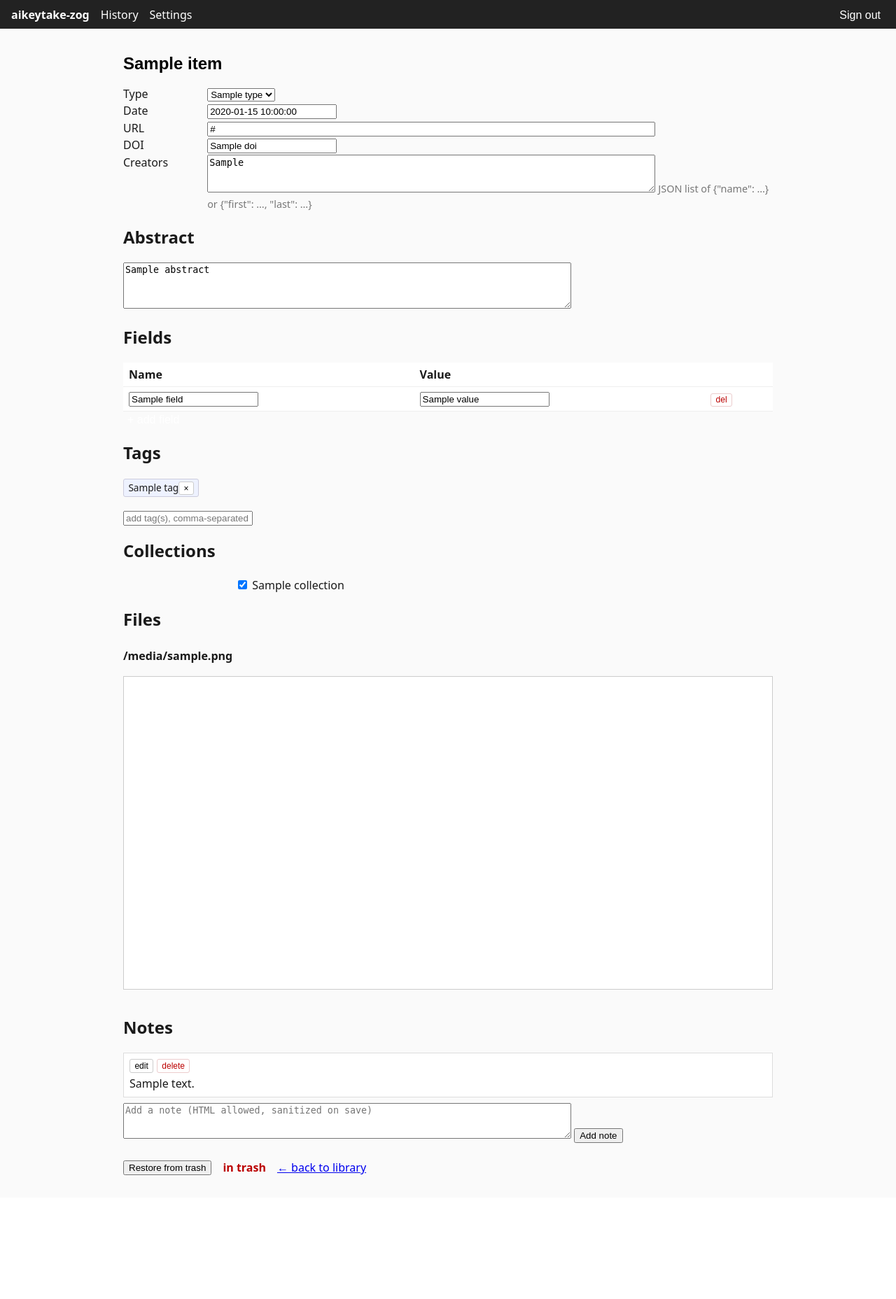
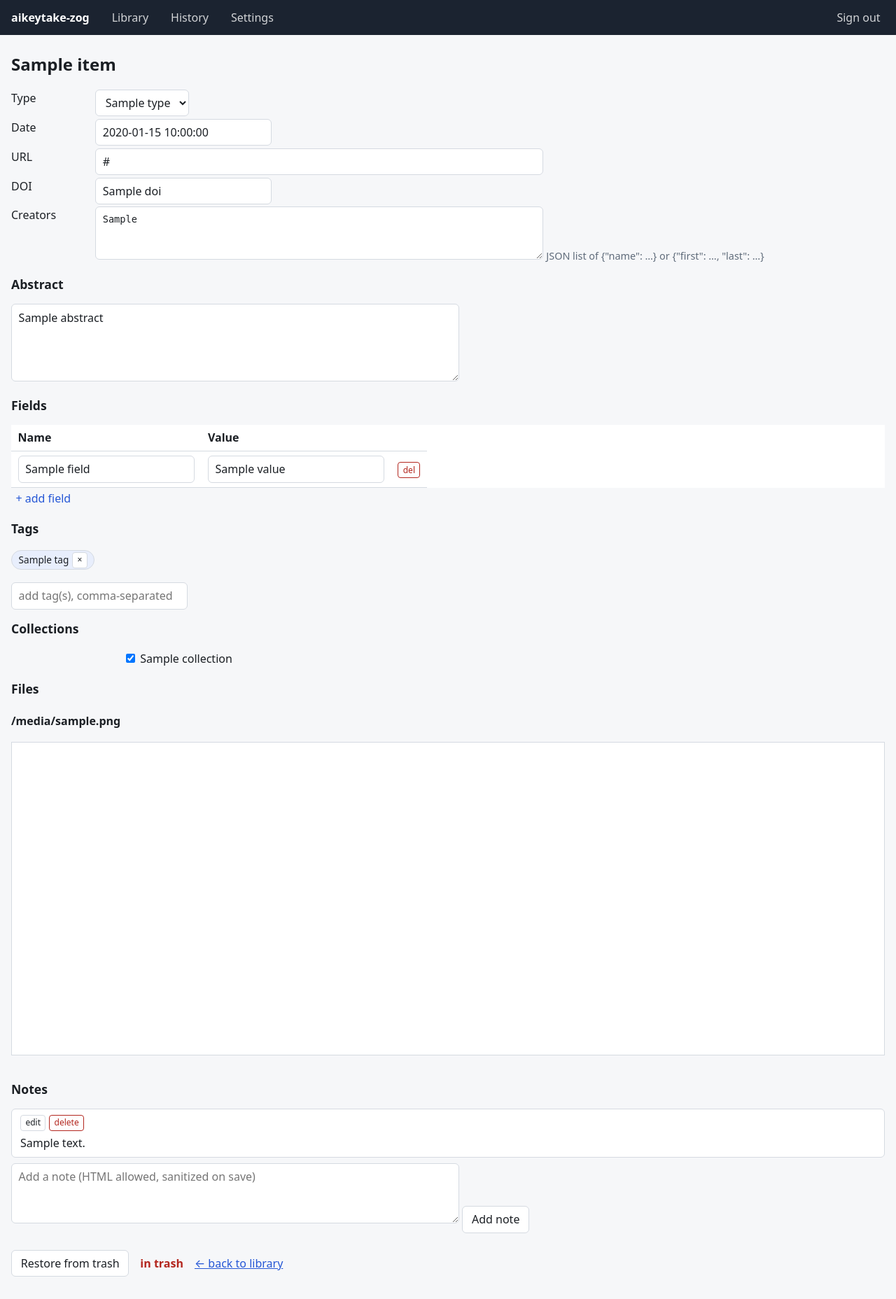
Before and after one commit to vankhoa21991/zotero_rag, a FastAPI app: template src/aikeytake_zog/templates/item.html in a window 1280 px wide. Shown: the whole page at 70% size. Before the commit the page ends 1679 px from the top, so only its background shows below. Run offline with FastAPI, Linux system fonts and the light colour scheme; the template is opened without the code that fills it: most values are stand-ins (such as "Sample title", 1, 10 or a date in 2020); parts of the project's set-up code (start-up, migrations or seed data) failed here and were passed over.

Commit message:
style(aikeytake-zog): theme tokens, responsive layout, fix hidden bulk bar
Co-Authored-By: Claude Sonnet 5.5 <noreply@anthropic.com>

```diff
--- a/src/aikeytake_zog/static/app.css
+++ b/src/aikeytake_zog/static/app.css
@@ -1,48 +1,132 @@
 /* aikeytake-zog — mobile-first, no external dependencies */
+:root {
+  --bg: #f6f7f9;
+  --fg: #1b1f24;
+  --muted: #5f6b7a;
+  --accent: #2557d6;
+  --accent-fg: #fff;
+  --border: #d5dae1;
+  --card: #fff;
+  --danger: #b3261e;
+  --nav-bg: #1b2330;
+  --nav-fg: #fff;
+  --highlight: #fff6d6;
+  --highlight-border: #e0a800;
+  --chip-bg: #e8eefc;
+  color-scheme: light dark;
+}
+@media (prefers-color-scheme: dark) {
+  :root {
+    --bg: #14171c;
+    --fg: #e6e9ee;
+    --muted: #98a2b3;
+    --accent: #7aa2ff;
+    --accent-fg: #0b1220;
+    --border: #2f3640;
+    --card: #1c2128;
+    --danger: #ff8a80;
+    --nav-bg: #0e1116;
+    --nav-fg: #e6e9ee;
+    --highlight: #2d2810;
+    --highlight-border: #b8901a;
+    --chip-bg: #24304d;
+  }
+}
+
 * { box-sizing: border-box; }
-body { font-family: system-ui, sans-serif; margin: 0; color: #1a1a1a; background: #fafafa; }
-nav { display: flex; gap: 1rem; align-items: center; padding: 0.6rem 1rem; background: #222; color: #fff; }
-nav a { color: #fff; text-decoration: none; }
-nav .brand { font-weight: 700; }
+[hidden] { display: none !important; }
+html { -webkit-text-size-adjust: 100%; }
+body { font: 16px/1.5 system-ui, -apple-system, "Segoe UI", sans-serif; margin: 0; color: var(--fg); background: var(--bg); overflow-wrap: anywhere; }
+a { color: var(--accent); }
+:focus-visible { outline: 2px solid var(--accent); outline-offset: 2px; }
+
+nav { display: flex; gap: 0.25rem 1rem; align-items: center; flex-wrap: wrap; padding: 0.5rem 1rem; background: var(--nav-bg); color: var(--nav-fg); }
+nav a { color: var(--nav-fg); text-decoration: none; padding: 0.3rem 0.5rem; border-radius: 6px; opacity: 0.8; }
+nav a:hover { opacity: 1; }
+nav a[aria-current="page"] { opacity: 1; background: rgba(255, 255, 255, 0.16); font-weight: 600; }
+nav .brand { font-weight: 700; opacity: 1; padding-left: 0; }
 nav .inline { margin-left: auto; display: inline; }
-button.linklike { background: none; border: none; color: #fff; cursor: pointer; font-size: 1rem; }
-main { padding: 1rem; max-width: 60rem; margin: 0 auto; }
-h1 { font-size: 1.5rem; }
+nav button.linklike { color: var(--nav-fg); opacity: 0.8; }
+
+main { padding: 1rem; max-width: 80rem; margin: 0 auto; }
+h1 { font-size: 1.5rem; margin: 0.5rem 0 1rem; }
+h2 { font-size: 1.1rem; }
+
+/* controls */
+input, select, textarea, button { font: inherit; color: var(--fg); }
+input, select, textarea { background: var(--card); border: 1px solid var(--border); border-radius: 6px; padding: 0.4rem 0.6rem; max-width: 100%; }
+button, .btn { display: inline-flex; align-items: center; justify-content: center; gap: 0.4rem; background: var(--card); border: 1px solid var(--border); border-radius: 6px; padding: 0.4rem 0.8rem; cursor: pointer; text-decoration: none; color: var(--fg); min-height: 2.25rem; }
+button:hover, .btn:hover { border-color: var(--accent); }
+.btn-primary, button[type="submit"]:not(.linklike) { background: var(--accent); border-color: var(--accent); color: var(--accent-fg); font-weight: 600; }
+.btn-primary:hover { filter: brightness(1.08); }
+.icon-btn { padding: 0; width: 2.25rem; min-width: 2.25rem; height: 2.25rem; line-height: 1; }
+.chip { display: inline-flex; align-items: center; gap: 0.3rem; background: var(--chip-bg); border: 1px solid var(--border); border-radius: 999px; padding: 0.1rem 0.6rem; font-size: 0.85rem; }
+button.linklike { background: none; border: none; color: var(--accent); min-height: 0; padding: 0.2rem 0.4rem; }
+button.linklike:hover { text-decoration: underline; }
+button.linklike.dark { color: var(--accent); font-size: 0.9rem; margin-left: 0.3rem; }
+button.mini { font-size: 0.75rem; padding: 0.1rem 0.4rem; min-height: 0; border-radius: 4px; }
+button.mini.danger, .danger { color: var(--danger); }
+button.mini.danger { border-color: var(--danger); }
+
+.muted { color: var(--muted); font-size: 0.9rem; }
+.mono { font-family: ui-monospace, monospace; font-size: 0.85rem; }
+.wide { width: 100%; max-width: 40rem; }
+textarea.wide { min-height: 3rem; }
+.error { color: var(--danger); }
+
+/* layout: sidebar + content */
 .filters { display: flex; gap: 0.5rem; flex-wrap: wrap; margin-bottom: 1rem; }
 .filters input[type="search"] { flex: 1; min-width: 12rem; }
-.layout { display: grid; grid-template-columns: 1fr; gap: 1rem; }
-@media (min-width: 40rem) { .layout { grid-template-columns: 12rem 1fr; } }
-.tree { list-style: none; padding: 0; }
+.layout { display: grid; grid-template-columns: minmax(0, 1fr); gap: 1rem; }
+@media (min-width: 48rem) {
+  .layout { grid-template-columns: 16rem minmax(0, 1fr); gap: 1.5rem; }
+}
+aside { min-width: 0; }
+.tree { list-style: none; padding: 0; margin: 0; }
+.tree .tree { padding-left: 1rem; }
 .tree li a.active { font-weight: 700; }
-.item-row { display: flex; gap: 0.5rem; align-items: baseline; padding: 0.3rem 0; border-bottom: 1px solid #eee; }
-.muted { color: #777; font-size: 0.9rem; }
-#bulk { position: sticky; bottom: 0; background: #fff; border: 1px solid #ccc; padding: 0.5rem; display: flex; gap: 0.4rem; flex-wrap: wrap; margin-top: 1rem; }
-.meta { display: grid; grid-template-columns: max-content 1fr; gap: 0.1rem 1rem; }
+.coll-row { display: flex; gap: 0.4rem; align-items: baseline; }
+.coll-row a { flex: 1; overflow: hidden; text-overflow: ellipsis; white-space: nowrap; }
+
+.item-row { display: flex; gap: 0.5rem; align-items: baseline; padding: 0.45rem 0; border-bottom: 1px solid var(--border); flex-wrap: wrap; }
+.item-row > a { flex: 1 1 14rem; min-width: 0; }
+.pager { display: inline-block; margin: 0.5rem 0; padding: 0.4rem 0.9rem; border: 1px solid var(--border); border-radius: 6px; background: var(--card); text-decoration: none; }
+
+#bulk { position: sticky; bottom: 0; background: var(--card); border: 1px solid var(--border); border-radius: 8px; padding: 0.5rem; display: flex; gap: 0.4rem; flex-wrap: wrap; align-items: center; margin-top: 1rem; }
+#bulk input, #bulk select { min-width: 0; flex: 1 1 8rem; }
+
+/* item page */
+.meta { display: grid; grid-template-columns: max-content minmax(0, 1fr); gap: 0.2rem 1rem; }
 .files { list-style: none; padding: 0; }
 .files li { padding: 0.3rem 0; }
-.missing { color: #b00; font-weight: 600; }
-iframe.snapshot { width: 100%; height: 28rem; border: 1px solid #ccc; background: #fff; margin: 0.5rem 0; }
-.note { border: 1px solid #ddd; padding: 0.5rem; margin: 0.5rem 0; background: #fff; }
-.note.annotation { border-left: 4px solid #e0a800; background: #fffbe8; }
-.badge { font-size: 0.75rem; color: #8a6d00; font-weight: 600; }
-table { border-collapse: collapse; width: 100%; background: #fff; }
-th, td { text-align: left; padding: 0.35rem 0.5rem; border-bottom: 1px solid #eee; }
+.missing { color: var(--danger); font-weight: 600; }
+iframe.snapshot { width: 100%; height: 28rem; border: 1px solid var(--border); background: #fff; margin: 0.5rem 0; }
+.note { border: 1px solid var(--border); border-radius: 6px; padding: 0.5rem 0.75rem; margin: 0.5rem 0; background: var(--card); }
+.note.annotation { border-left: 4px solid var(--highlight-border); background: var(--highlight); }
+.badge { font-size: 0.75rem; color: var(--highlight-border); font-weight: 600; }
+.note-actions { margin-bottom: 0.3rem; display: flex; gap: 0.3rem; }
+.item-actions { display: flex; gap: 1rem; align-items: center; margin-top: 1.5rem; flex-wrap: wrap; }
+.chips .chip { margin: 0.1rem 0.3rem 0.1rem 0; }
+.coll-checks label { display: inline-block; margin: 0.1rem 0.6rem 0.1rem 0; }
+h1 .title-input { font-size: 1.5rem; font-weight: 700; border: none; border-bottom: 2px solid transparent; border-radius: 0; background: transparent; width: 100%; max-width: none; padding: 0; }
+h1 .title-input:focus { border-bottom-color: var(--accent); outline: none; }
+
+/* tables */
+.table-wrap, main > table { display: block; overflow-x: auto; }
+table { border-collapse: collapse; width: 100%; background: var(--card); }
+th, td { text-align: left; padding: 0.4rem 0.6rem; border-bottom: 1px solid var(--border); }
+td.summary { max-width: 26rem; color: var(--muted); font-size: 0.9rem; }
+
+/* settings / login */
 #token-form { display: flex; gap: 0.5rem; flex-wrap: wrap; margin-bottom: 0.5rem; }
-#new-token { background: #eef; padding: 0.5rem; word-break: break-all; }
+#new-token { background: var(--chip-bg); padding: 0.5rem; word-break: break-all; border-radius: 6px; }
 form[action="/login"] label { display: block; margin-top: 0.5rem; }
-.wide { width: 100%; max-width: 40rem; }
-.mono { font-family: ui-monospace, monospace; font-size: 0.85rem; }
-textarea.wide { min-height: 3rem; }
-h1 .title-input { font-size: 1.5rem; font-weight: 700; border: none; border-bottom: 2px solid transparent; background: transparent; width: 100%; max-width: none; padding: 0; }
-h1 .title-input:focus { border-bottom-color: #999; outline: none; }
-button.mini { font-size: 0.75rem; padding: 0.1rem 0.4rem; border: 1px solid #ccc; background: #fff; border-radius: 3px; cursor: pointer; }
-button.mini.danger { color: #b00; border-color: #eccccd; }
-button.linklike.dark { color: #222; font-size: 0.9rem; margin-left: 0.3rem; }
-.coll-row { display: flex; gap: 0.4rem; align-items: baseline; }
-.coll-row a { flex: 1; overflow: hidden; text-overflow: ellipsis; white-space: nowrap; }
-.chips .chip { display: inline-block; background: #eef2ff; border: 1px solid #ccd; padding: 0.1rem 0.4rem; margin: 0.1rem 0.3rem 0.1rem 0; border-radius: 3px; font-size: 0.85rem; }
-.coll-checks label { display: inline-block; margin: 0.1rem 0.6rem 0.1rem 0; }
-.note-actions { margin-bottom: 0.3rem; display: flex; gap: 0.3rem; }
-.item-actions { display: flex; gap: 1rem; align-items: center; margin-top: 1.5rem; }
-.pager { display: inline-block; margin: 0.5rem 0; padding: 0.3rem 0.8rem; border: 1px solid #ccc; background: #fff; text-decoration: none; }
-td.summary { max-width: 26rem; color: #555; font-size: 0.9rem; }
+form[action="/login"] { max-width: 24rem; }
+form[action="/login"] input { width: 100%; }
+form[action="/login"] button { margin-top: 0.75rem; }
+
+@media (max-width: 47.99rem) {
+  main { padding: 1rem 16px; }
+  nav { padding: 0.5rem 16px; }
+  iframe.snapshot { height: 22rem; }
+}
--- a/src/aikeytake_zog/templates/base.html
+++ b/src/aikeytake_zog/templates/base.html
@@ -2,6 +2,8 @@
 <html lang="en">
 <head>
   <meta charset="utf-8">
+  <meta name="viewport" content="width=device-width, initial-scale=1">
+  <meta name="color-scheme" content="light dark">
   <title>{% block title %}aikeytake-zog{% endblock %}</title>
   <link rel="stylesheet" href="/static/app.css">
   <script src="/static/app.js" defer></script>
@@ -9,8 +11,9 @@
 <body>
   <nav>
     <a href="/" class="brand">aikeytake-zog</a>
-    <a href="/history">History</a>
-    <a href="/settings">Settings</a>
+    <a href="/" {% if request.url.path == "/" %}aria-current="page"{% endif %}>Library</a>
+    <a href="/history" {% if request.url.path.startswith("/history") %}aria-current="page"{% endif %}>History</a>
+    <a href="/settings" {% if request.url.path.startswith("/settings") %}aria-current="page"{% endif %}>Settings</a>
     <form method="post" action="/logout" class="inline"><button type="submit" class="linklike">Sign out</button></form>
   </nav>
   <main>
```
Also changed, not shown: tests/aikeytake_zog/test_web.py (+9 -0 lines).
